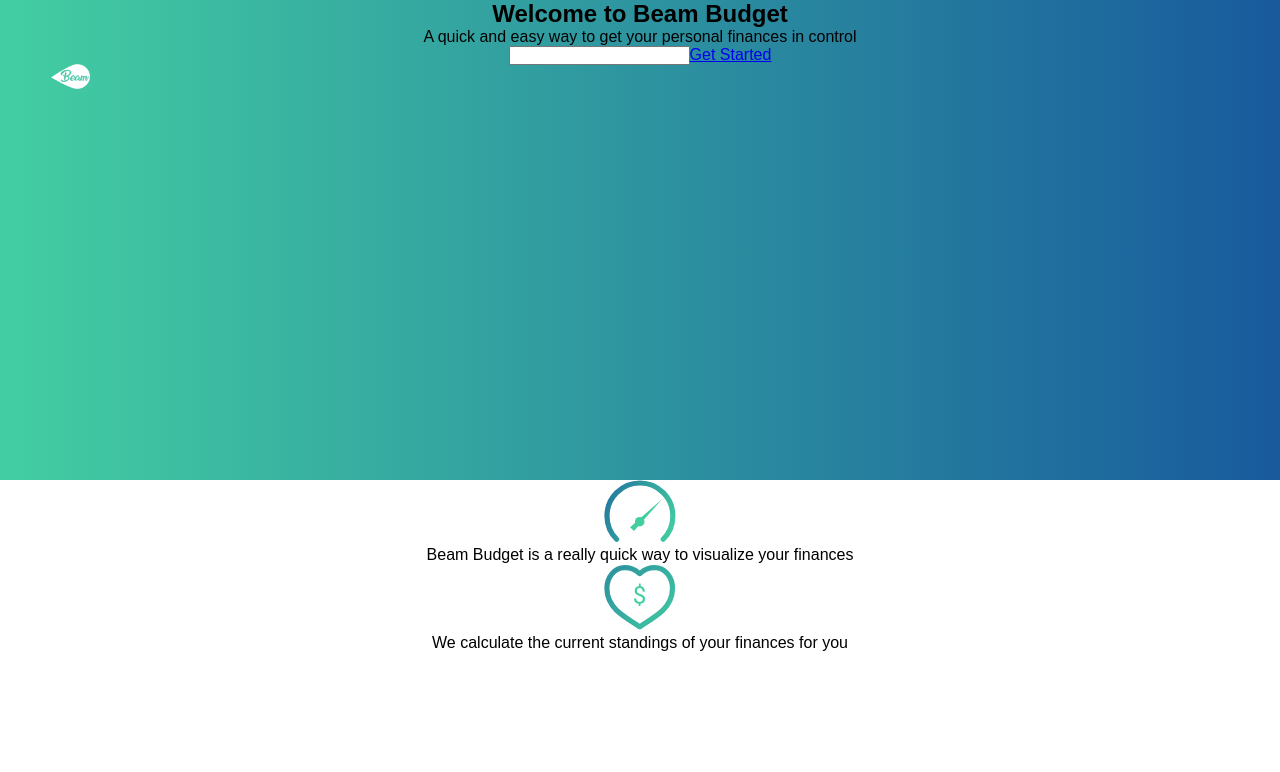
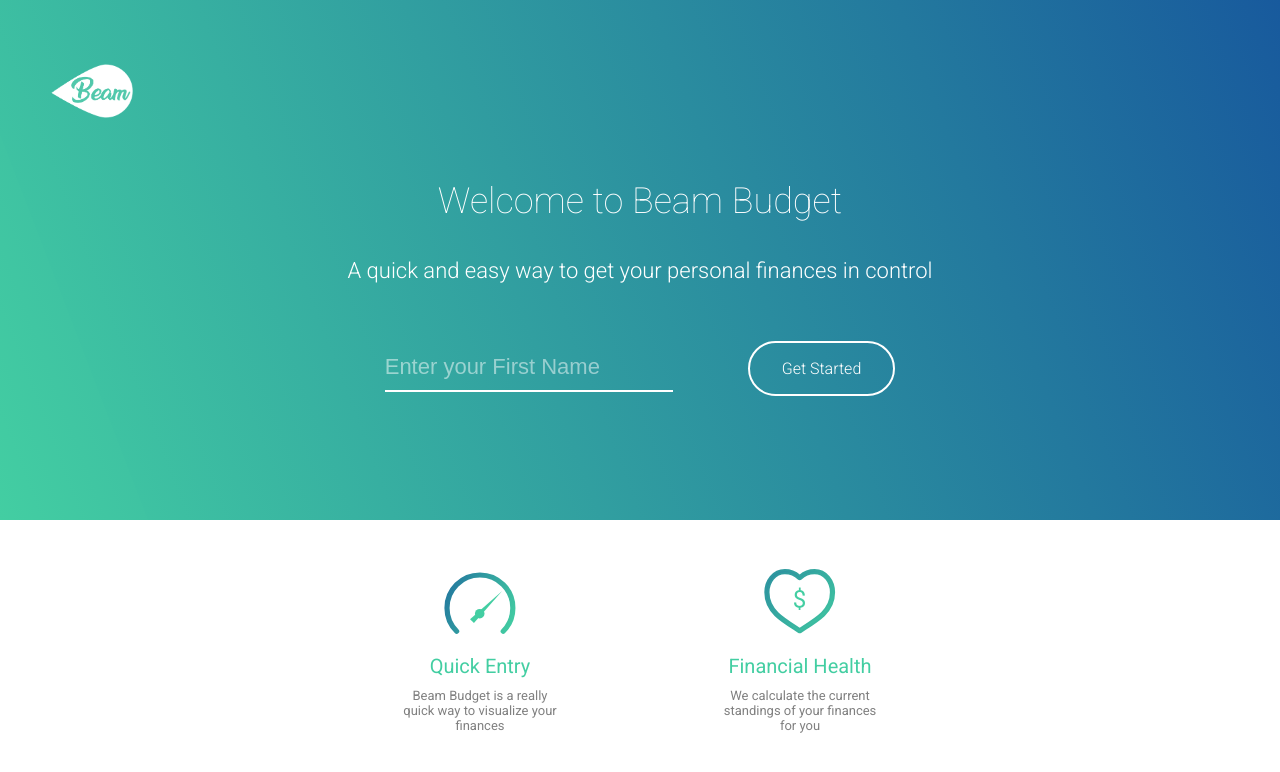
Before and after one commit to CUguru/new_beam_budget, a React (Create React App) app: page / in a window 1280 px wide. Shown: the top 772 px of the page. Built offline with nearby package versions, Linux system fonts and the light colour scheme.

Commit message:
finished styling the form page, started adding styling to the dashboard page

```diff
--- a/package.json
+++ b/package.json
@@ -9,7 +9,8 @@
     "react-dom": "^16.2.0",
     "react-modal": "^3.1.10",
     "react-router-dom": "^4.2.2",
-    "react-scripts": "1.0.17"
+    "react-scripts": "1.0.17",
+    "webfontloader": "^1.6.28"
   },
   "scripts": {
     "start": "react-scripts start",
--- a/public/index.html
+++ b/public/index.html
@@ -10,6 +10,7 @@
     -->
     <link rel="manifest" href="%PUBLIC_URL%/manifest.json">
     <link rel="shortcut icon" href="%PUBLIC_URL%/favicon.ico">
+    <link href="https://fonts.googleapis.com/css?family=Roboto:100,300,400" rel="stylesheet">
     <!--
       Notice the use of %PUBLIC_URL% in the tags above.
       It will be replaced with the URL of the `public` folder during the build.
--- a/src/App.css
+++ b/src/App.css
@@ -12,12 +12,88 @@
 }
 
 .logo--image {
-  width: 60%;
+  width: 70%;
+  min-width: 81.9px;
+  max-width: 90px;
 }
 
 .gradient-background {
-  background: linear-gradient(to right, #43cea2, #185a9d);
-  height: 60vh;
+  background: linear-gradient(69deg, #43cea2, #3fc3a2 10%, #3ec2a2 10%, #23799e 74%, #185a9d);
+  height: 65vh;
   min-height: 300px;
   max-height: 640px;
+  color: #fff;
 }
+
+/* h2 styling */
+#beam--welcome {
+  padding-top: 5em;
+  padding-bottom: 1em;
+  font-weight: 100;
+  color: #fff;
+  /*letter-spacing: .rem;*/
+  font-size: 36px;
+}
+
+.beam--intro {
+  font-size: 22px;
+  font-weight: 300;
+  letter-spacing: normal;
+  padding-bottom: 71px;
+}
+
+.intro--form {
+  border: none;
+  background: transparent;
+  border-bottom: 2px solid #fff;
+  padding-bottom: 10px;
+  text-align: left;
+  color: #fff;
+  font-size: 22px;
+  font-weight: 300;
+}
+
+/* placeholder styling */
+::-webkit-input-placeholder { /* Chrome/Opera/Safari */
+  color: #fff;
+  opacity: .5;
+}
+
+.button--get-started {
+  border: 2px solid #fff;
+  border-radius: 50px;
+  padding: 16px 32px;
+  color: #fff;
+  font-weight: 300;
+  margin-left: 75px;
+  transition: background-color .3s, color .3s;
+}
+
+.button--get-started:hover {
+  background-color: #fff;
+  color: #000;
+}
+
+/* lower sections */
+.beam--benefits {
+  display: inline-block;
+  width: 25%;
+  /*border: 1px solid black;*/
+  margin-top: 3em;
+}
+
+.beam--benefits p {
+  padding: .8em 6em;
+  font-weight: 400;
+  font-size: 13px;
+  color:  #808080;
+}
+
+.beam--benefits h4 {
+  font-size: 20px;
+  color: #43cea2;
+  font-weight: 400;
+  padding-top: .8em;
+}
+
+/* styling for amount display sections */
--- a/src/App.js
+++ b/src/App.js
@@ -1,5 +1,6 @@
 import React, { Component } from 'react'
 import { Route, Switch } from 'react-router-dom'
+import './App.css';
 import Dashboard from './Dashboard'
 import Form from './Form'
 
--- a/src/Dashboard.js
+++ b/src/Dashboard.js
@@ -147,7 +147,22 @@ class Dashboard extends Component {
         // console.log(username);
         return (
             <div className='dashboard'>
+                <p>Welcome { username }</p>
 
+                <div className='financial--summary'>
+                    <div className='individual--amounts'>
+                        <h3>INCOME</h3>
+                        <p>{ `$${income}` }</p>
+                    </div>
+                    <div className='individual--amounts'>
+                        <h3>EXPENSES</h3>
+                        <p>{ `$${expenses}` }</p>
+                    </div>
+                    <div className='individual--amounts'>
+                        <h3>BALANCE</h3>
+                        <p>{ `$${budget}` }</p>
+                    </div>
+                </div>
                     <form style={ showHideForm1 } onSubmit={this.handleSubmit.bind(this)}>
                         <label> Description:<br />
                             <input type="text" name="description" placeholder="description" value={this.state.description} onChange={this.handleChange.bind(this)} />
@@ -158,7 +173,7 @@ class Dashboard extends Component {
                         <input type="submit" value="Submit" />
                         <button onClick={this.toggleForm1}>Cancel</button>
                     </form>
-                    <button onClick={this.toggleForm1}>ShowForm1</button>
+                    <button onClick={this.toggleForm1}>Add Income</button>
 
                     <form style={ showHideForm2 } onSubmit={this.handleSubmit.bind(this)}>
                         <label> Description:<br />
@@ -170,12 +185,30 @@ class Dashboard extends Component {
                         <input type="submit" value="Submit" />
                         <button onClick={this.toggleForm2}>Cancel</button>
                     </form>
-                    <button onClick={this.toggleForm2}>ShowForm2</button>
+                    <button onClick={this.toggleForm2}>Add Expense</button>
 
                     <div>
-                        <p>{ budget }</p>
-                        <p>{ username }</p>
-                    </div>
+                    <ol className='type-columns income'>
+                        {allItems.filter((item) => (
+                            item.type === 'income')).map((income) => (
+                            <li key={income.id} className="contact-details">
+                                <p>{income.description}</p>
+                                <p>{income.amount}</p>
+                                <button onClick={() => this.deleteEntry(income)}>Delete</button>
+                            </li>
+                        ))}
+                    </ol>
+                    <ol className='type-columns expenses'>
+                        {allItems.filter((item) => (
+                            item.type === 'expense')).map((expense) => (
+                            <li key={expense.id} className="contact-details">
+                                <p>{expense.description}</p>
+                                <p>{expense.amount}</p>
+                                <button onClick={() => this.deleteEntry(expense)}>Delete</button>
+                            </li>
+                        ))}
+                    </ol>
+                </div>
             </div>
         )
     }
--- a/src/Form.js
+++ b/src/Form.js
@@ -1,5 +1,6 @@
 import React, { Component } from 'react'
 // import escapeRegExp from 'escape-string-regexp'
+import './App.css';
 import { Link } from 'react-router-dom'
 import { financialHealth, quickEntry, whiteLogo } from './importImages/images'
 import PropTypes from 'prop-types'
@@ -31,27 +32,31 @@ class Form extends Component {
 			<div className='form'>
 				<div className='gradient-background upper-section'>
 					<div className='logo' id='white-logo'>
-						<img src={ whiteLogo } className='logo--image'/>
+						<img src={ whiteLogo } className='logo--image' alt='Beam White Logo'/>
 					</div>
 
 					<h2 id='beam--welcome'>Welcome to Beam Budget</h2>
-					<p>A quick and easy way to get your personal finances in control</p>
+					<p className='beam--intro'>A quick and easy way to get your personal finances in control</p>
 
 					<input
 						type='text'
 						value={username}
 						onChange={(event) => this.updateName(event.target.value)}
+						className='intro--form'
+						placeholder='Enter your First Name'
 					/>
-					<Link to='/dashboard'>Get Started</Link>
+					<Link to='/dashboard' className='button--get-started'>Get Started</Link>
 
 				</div>
 				<div className='lower-section'>
 					<div className='beam--benefits'>
-						<img src={ quickEntry }/>
+						<img src={ quickEntry } alt='Quick Entry'/>
+						<h4>Quick Entry</h4>
 						<p>Beam Budget is a really quick way to visualize your finances</p>
 					</div>
 					<div className='beam--benefits'>
-						<img src={ financialHealth }/>
+						<img src={ financialHealth } alt='Financial Health'/>
+						<h4>Financial Health</h4>
 						<p>We calculate the current standings of your finances for you</p>
 					</div>
 				</div>
--- a/src/index.css
+++ b/src/index.css
@@ -5,5 +5,9 @@
 body {
   margin: 0;
   padding: 0;
-  font-family: sans-serif;
+  font-family: Roboto, sans-serif;
 }
+
+a {
+	text-decoration: none;
+}
--- a/src/index.js
+++ b/src/index.js
@@ -5,6 +5,7 @@ import App from './App';
 import { BrowserRouter } from 'react-router-dom'
 import registerServiceWorker from './registerServiceWorker';
 
+
 ReactDOM.render(<BrowserRouter><App /></BrowserRouter>
 	, document.getElementById('root'));
 registerServiceWorker();
```
Also changed, not shown: 1 other file (tests, documents, lock files or other folders).
